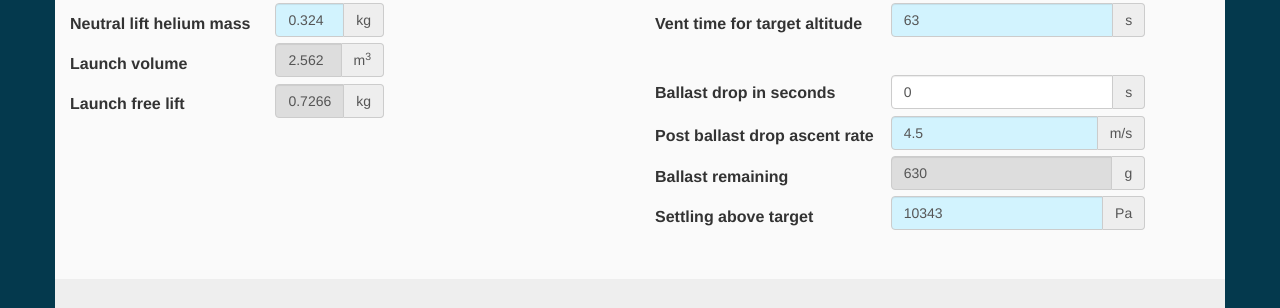
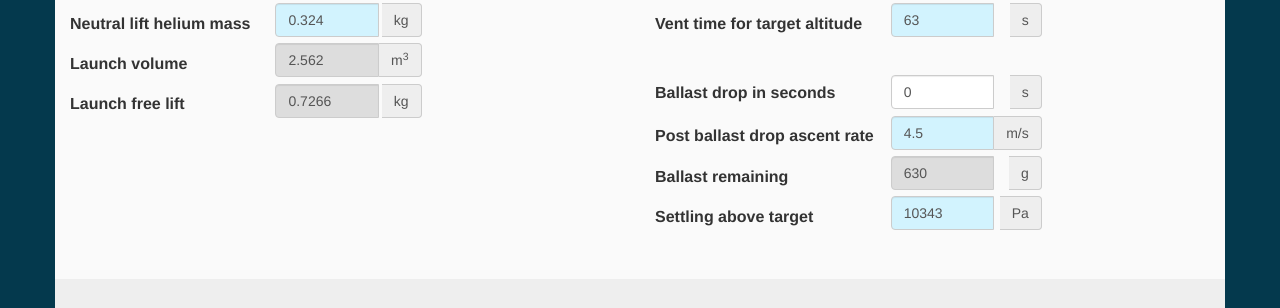
Before and after one commit to Jed-SWSDT/boomerang-calculator, a plain HTML site: page calculator/index.html in a window 1280 px wide. Shown: the part 215-523 px from the top of the page. Drawn offline with Linux system fonts and the light colour scheme.

Commit message:
Make the form-control fields fixed width
... at 14ex.

```diff
--- a/calculator/index.html
+++ b/calculator/index.html
@@ -77,6 +77,10 @@
             #ballastDurationCapacity,
             #ballastRemaining {
                 background-color: #ddd;
+            }
+
+            .form-control {
+                width: 14ex !important;
             }
         </style>
 
```
